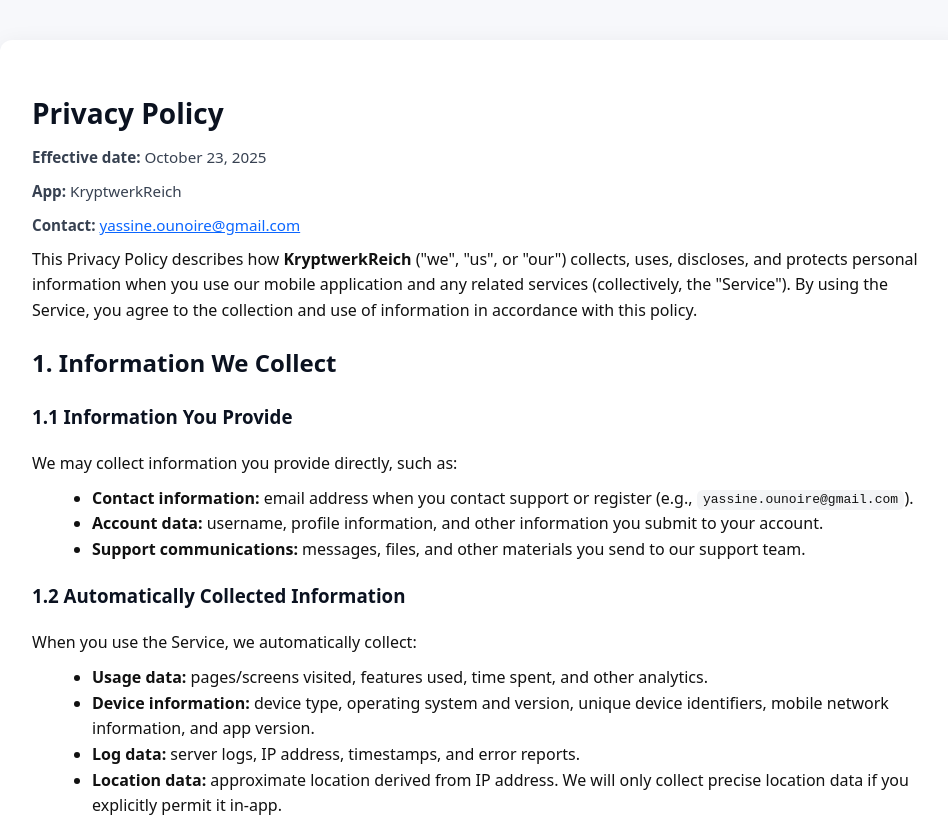
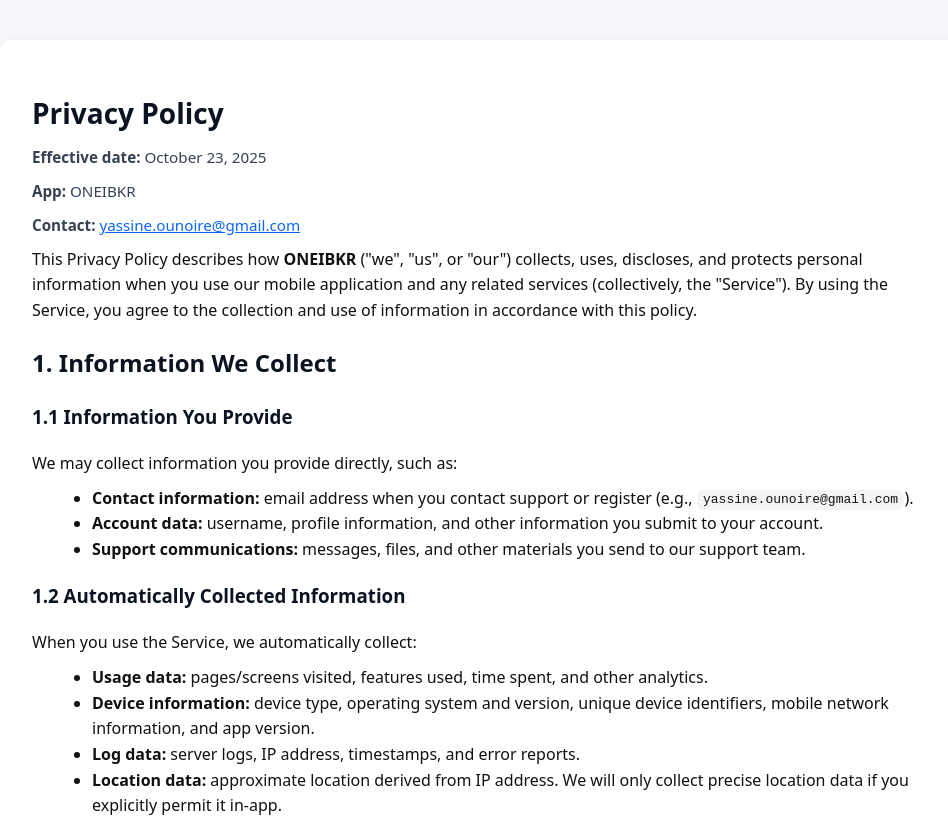
Before and after one commit to zxjota/KryptwerkReich-WEB, a plain HTML site: page index.html in a window 1280 px wide. Shown: the top 822 px of the page, without its empty margins (158-1106 px from the left). Drawn offline with Linux system fonts and the light colour scheme.

Commit message:
Update index.html

```diff
--- a/index.html
+++ b/index.html
@@ -3,7 +3,7 @@
 <head>
   <meta charset="utf-8">
   <meta name="viewport" content="width=device-width,initial-scale=1">
-  <title>Privacy Policy — KryptwerkReich</title>
+  <title>Privacy Policy — ONEIBKR</title>
   <style>
     body{font-family:system-ui,-apple-system,Segoe UI,Roboto,'Helvetica Neue',Arial;line-height:1.6;color:#111;background:#f7f8fb;padding:2rem}
     .container{max-width:900px;margin:0 auto;background:#fff;padding:2rem;border-radius:12px;box-shadow:0 6px 24px rgba(16,24,40,0.08)}
@@ -21,10 +21,10 @@
   <main class="container">
     <h1>Privacy Policy</h1>
     <p class="meta"><strong>Effective date:</strong> October 23, 2025</p>
-    <p class="meta"><strong>App:</strong> KryptwerkReich</p>
+    <p class="meta"><strong>App:</strong> ONEIBKR</p>
     <p class="meta"><strong>Contact:</strong> <a href="mailto:yassine.ounoire@gmail.com">yassine.ounoire@gmail.com</a></p>
 
-    <p>This Privacy Policy describes how <strong>KryptwerkReich</strong> ("we", "us", or "our") collects, uses, discloses, and protects personal information when you use our mobile application and any related services (collectively, the "Service"). By using the Service, you agree to the collection and use of information in accordance with this policy.</p>
+    <p>This Privacy Policy describes how <strong>ONEIBKR</strong> ("we", "us", or "our") collects, uses, discloses, and protects personal information when you use our mobile application and any related services (collectively, the "Service"). By using the Service, you agree to the collection and use of information in accordance with this policy.</p>
 
     <h2>1. Information We Collect</h2>
     <h3>1.1 Information You Provide</h3>
@@ -101,7 +101,7 @@
     <p><strong>Email:</strong> <a href="mailto:yassine.ounoire@gmail.com">yassine.ounoire@gmail.com</a></p>
 
     <footer>
-      <p>Thank you for using KryptwerkReich.</p>
+      <p>Thank you for using ONEIBKR.</p>
     </footer>
   </main>
 </body>
```
